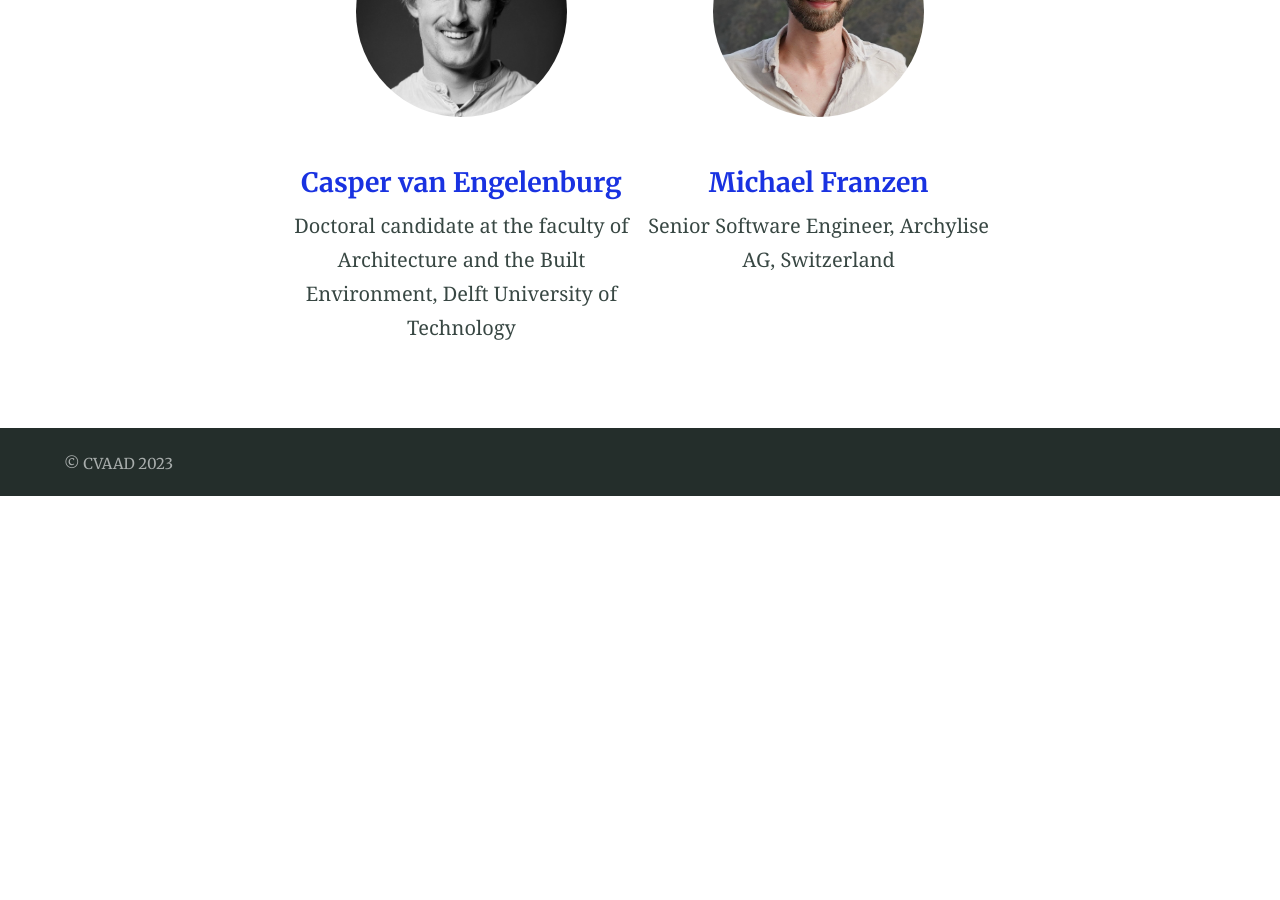
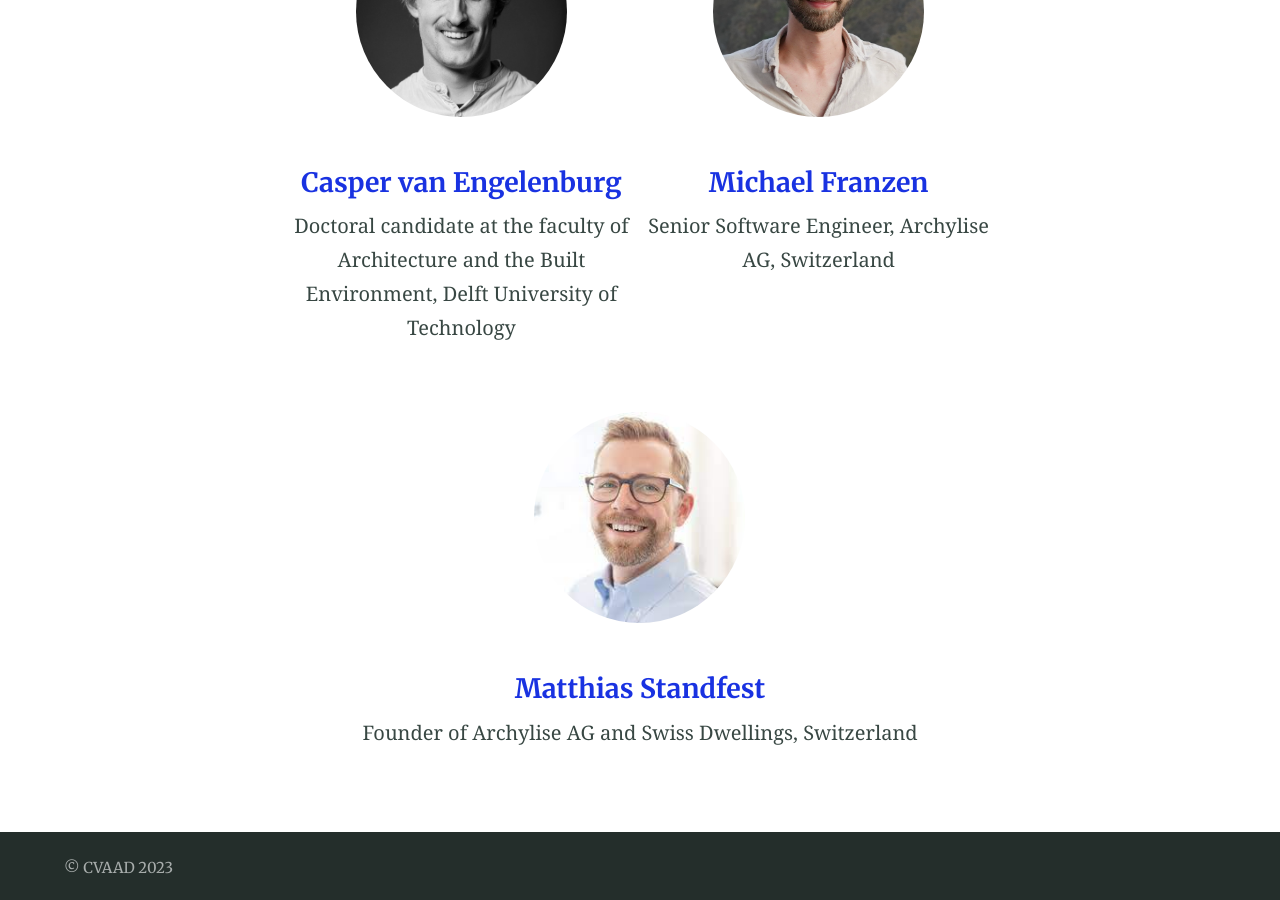
Before and after one commit to cvaad-workshop/cvaad-workshop.github.io, a Jekyll site: the page built from index.md, in a window 1280 px wide and 900 px high, scrolled down 2437 px. Built offline with Jekyll 4.4.1, drawn with Linux system fonts in a browser that asks for light colours; before the commit the page ends 2933 px from its top, so only the background shows below that.

Commit message:
Update index.md
add Matthias as organization

```diff
--- a/index.md
+++ b/index.md
@@ -78,3 +78,13 @@ The workshop aims at expanding the interdisciplinary domain of computer vision i
         </div>
     </div>
 </div>
+
+<div class="row">
+    <div class="column">
+        <div class="team-member">
+              <img class="rounded" src="assets/images/mathias-photo.jfif" alt="matthias-strandfest">
+              <h4><a href="https://profiles.stanford.edu/iro-armeni?releaseVersion=10.5.2">Matthias Standfest</a></h4>
+              <p class="text-muted">Founder of Archylise AG and Swiss Dwellings, Switzerland </p>
+        </div>
+    </div>
+</div>
```
